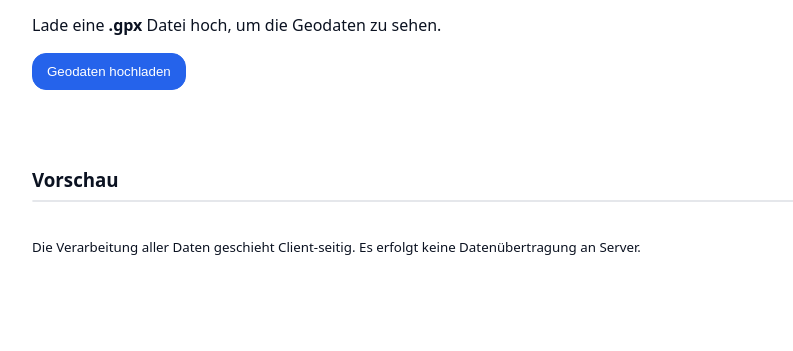
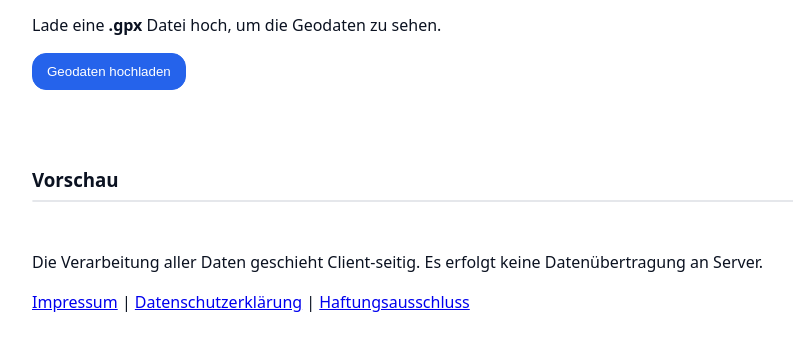
Before and after one commit to Pfeil-Blaulach/gps-data-extractor, a plain HTML site: page index.html in a window 1280 px wide. Shown: the part 113-464 px from the top of the page, without its empty margins (144-937 px from the left). Drawn offline with Linux system fonts and the light colour scheme.

Commit message:
Update index.html

```diff
--- a/index.html
+++ b/index.html
@@ -88,7 +88,12 @@
   </main>
 
   <footer class="container subtle">
-    <small>Die Verarbeitung aller Daten geschieht Client-seitig. Es erfolgt keine Datenübertragung an Server.</small>
+    <p>Die Verarbeitung aller Daten geschieht Client-seitig. Es erfolgt keine Datenübertragung an Server.</p>
+    <p>
+      <a href="impressum.html">Impressum</a> |
+      <a href="datenschutz.html">Datenschutzerklärung</a> |
+      <a href="haftung.html">Haftungsausschluss</a>
+    </p>
   </footer>
 
   <script type="module" src="main.js"></script>
```
